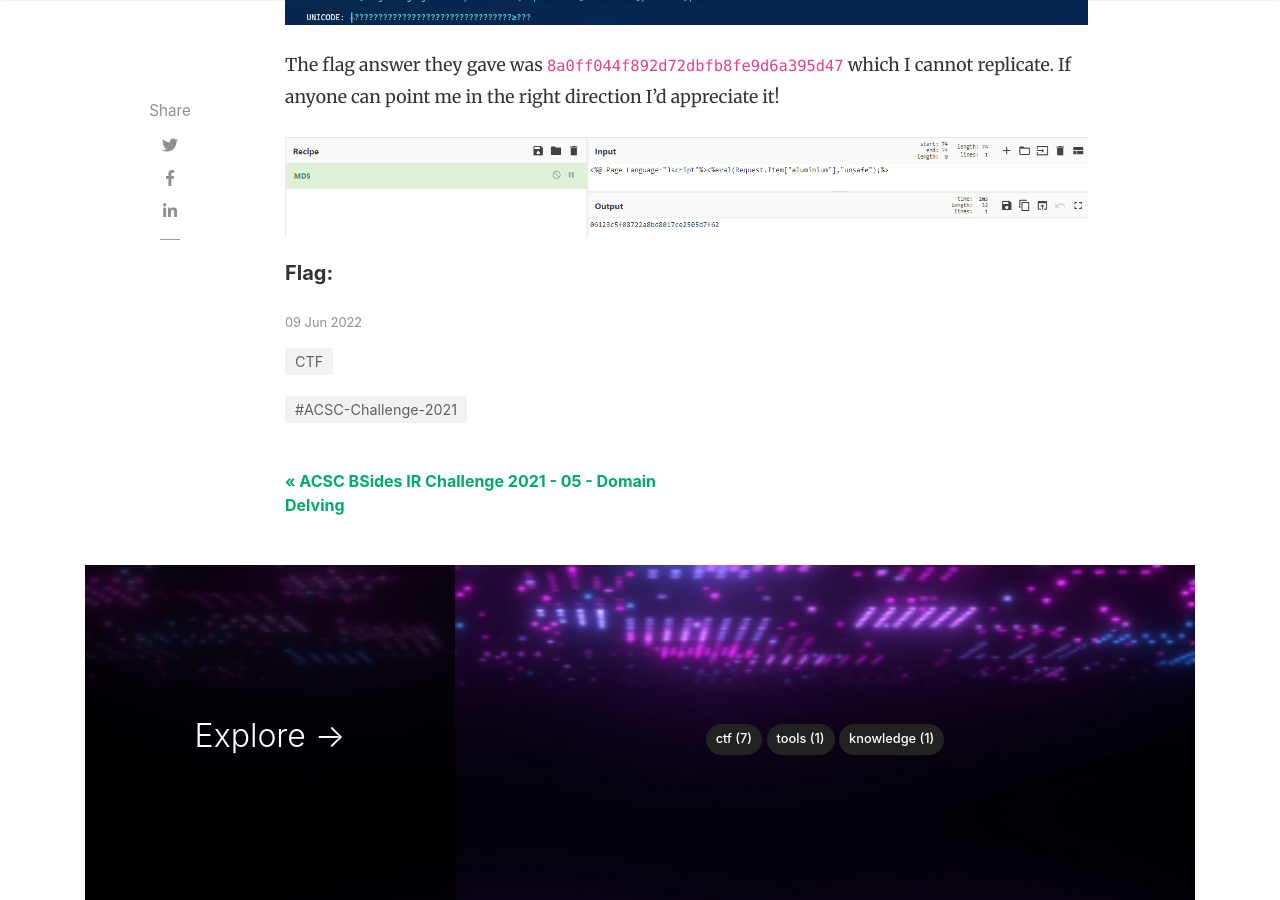
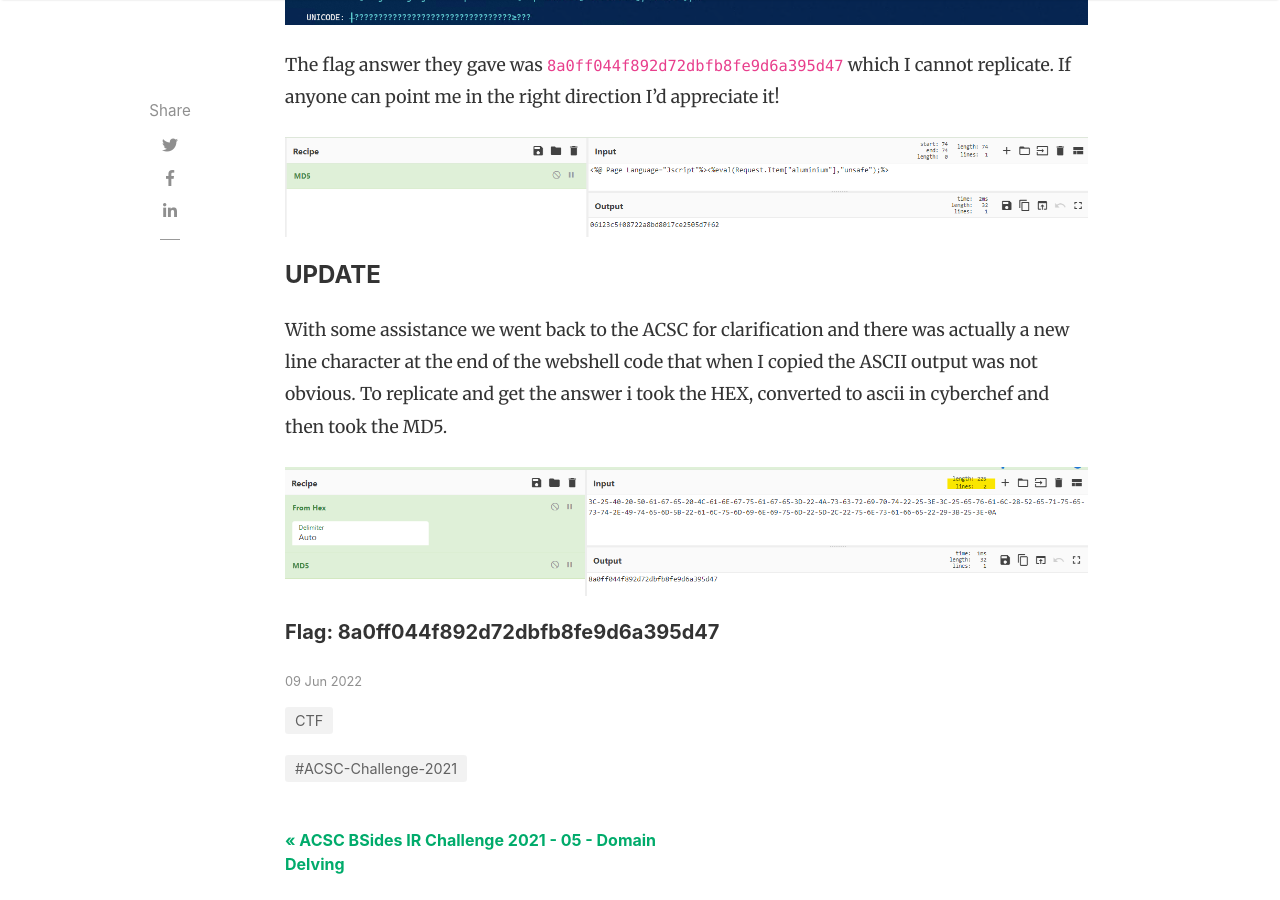
Before and after one commit to shannaniggans/fancy4n6.github.io, a Jekyll site: the page built from _posts/2022-06-09-ACSC-BSides-IR-Challenge-2021-06-Reestablishing-Access.md, in a window 1280 px wide and 900 px high, scrolled down 9569 px. Built offline with Jekyll 4.4.1, drawn with Linux system fonts in a browser that asks for light colours; nearby versions of some CDN libraries; comment, search, counter and statistics services are not loaded.

Commit message:
updated misc question answer

```diff
--- a/_posts/2022-06-09-ACSC-BSides-IR-Challenge-2021-06-Reestablishing-Access.md
+++ b/_posts/2022-06-09-ACSC-BSides-IR-Challenge-2021-06-Reestablishing-Access.md
@@ -382,4 +382,9 @@ The flag answer they gave was `8a0ff044f892d72dbfb8fe9d6a395d47` which I cannot
 
    ![CyberChef Hash results]({{site.baseurl}}/assets/images/posts/RA-5.png)
 
-<h5>Flag: </h5>
+#### UPDATE
+With some assistance we went back to the ACSC for clarification and there was actually a new line character at the end of the webshell code that when I copied the ASCII output was not obvious. To replicate and get the answer i took the HEX, converted to ascii in cyberchef and then took the MD5.
+
+   ![CyberChef Hash results]({{site.baseurl}}/assets/images/posts/RA-6.png)
+
+<h5>Flag: 8a0ff044f892d72dbfb8fe9d6a395d47</h5>
```
Also changed, not shown: assets/images/posts/RA-6.png (added).
